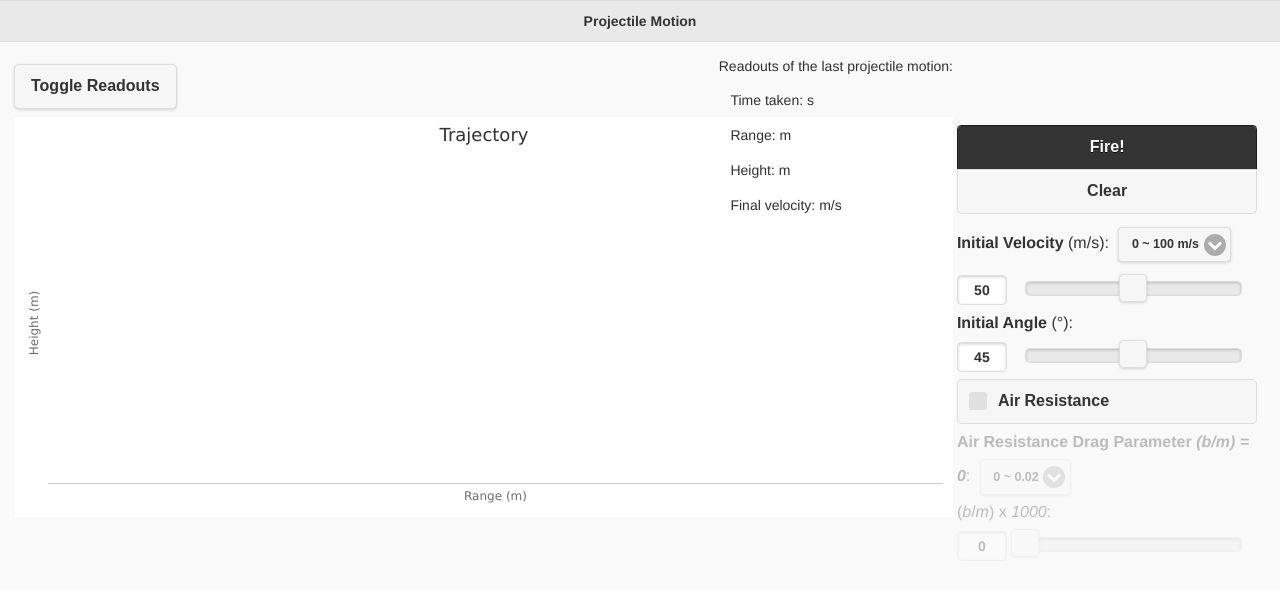
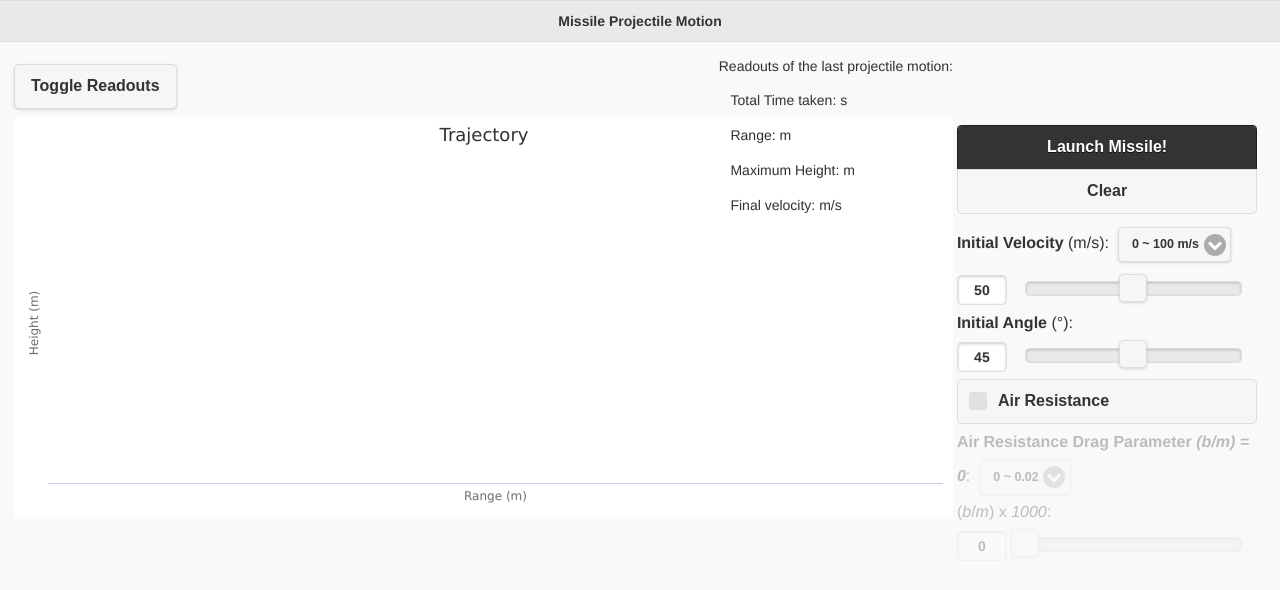
Before and after one commit to shashu278/Missile_Projectile.github.io, a plain HTML site: page index.html in a window 1280 px wide. Drawn offline with Linux system fonts and the light colour scheme.

Commit message:
Update index.html

```diff
--- a/index.html
+++ b/index.html
@@ -11,7 +11,7 @@
 
 <div data-role="header">
 
-    <h1><b>Projectile Motion</b></h1>
+    <h1><b>Missile Projectile Motion</b></h1>
 </div>
 
 <div data-role="content">
@@ -23,16 +23,16 @@
             <div id="readout">
 
                 Readouts of the last projectile motion:
-                <p>Time taken: <b id="time"></b> s</p>
+                <p>Total Time taken: <b id="time"></b> s</p>
                 <p>Range: <b id="range"></b> m</p>
-                <p>Height: <b id="h"></b> m</p>
+                <p>Maximum Height: <b id="h"></b> m</p>
                 <p>Final velocity: <b id="v"></b> m/s</p>
             </div>
             <div id="chartDiv"></div>
         </div>
         <div id="setting">
             <div data-role="controlgroup">
-                <button id="fireBtn" data-theme="b">Fire!</button>
+                <button id="fireBtn" data-theme="b">Launch Missile!</button>
                 <button id="clearBtn">Clear</button>
             </div>
 
```
